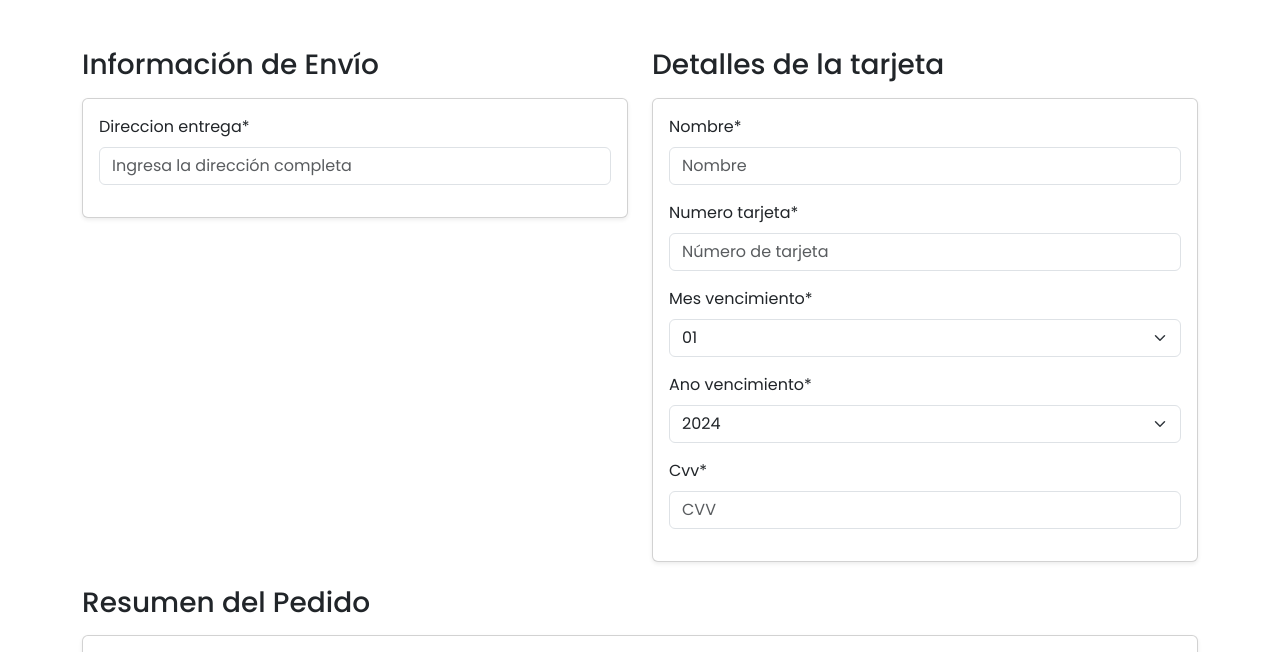
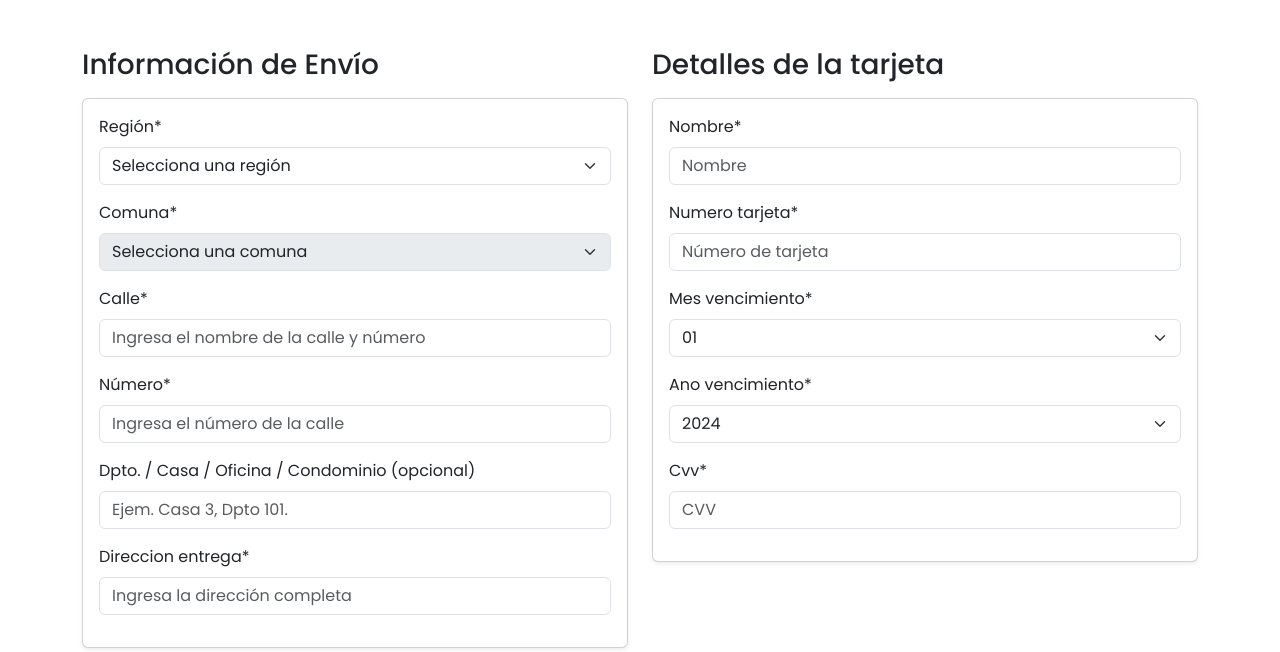
Before and after one commit to matiasdiaz1/gymbros, a Django app: page /checkout/ in a window 1280 px wide. Shown: the part 66-718 px from the top of the page. Run offline with Django 5.2, Linux system fonts and the light colour scheme; the visitor is signed in with stand-in values (Sample User, id 1); data that the repository does not hold is empty; some libraries are stand-ins or nearby versions.

Commit message:
todo listo (creo)

```diff
--- a/gymapp/forms.py
+++ b/gymapp/forms.py
@@ -30,13 +30,95 @@ class CarritoItemForm(forms.ModelForm):
         fields = '__all__'
 
 class PedidoForm(forms.ModelForm):
+    REGION_CHOICES = [
+        ('', 'Selecciona una región'),
+        ('BioBio', 'Región del Biobío'),
+        ('Santiago', 'Región Metropolitana de Santiago'),
+        # Agrega más regiones según sea necesario
+    ]
+
+    COMUNA_CHOICES = [
+        ('', 'Selecciona una comuna'),
+        ('Concepcion', 'Concepción'),
+        ('Talcahuano', 'Talcahuano'),
+        ('Hualpén', 'Hualpén'),
+        ('SanPedro', 'San Pedro de la Paz'),
+        ('Coronel', 'Coronel'),
+        ('Lota', 'Lota'),
+        ('Chiguayante', 'Chiguayante'),
+        ('Hualqui', 'Hualqui'),
+        ('Penco', 'Penco'),
+        ('Tome', 'Tomé'),
+        ('SantaJuana', 'Santa Juana'),
+        ('SantiagoCentro', 'Santiago Centro'),
+        ('LasCondes', 'Las Condes'),
+        ('Providencia', 'Providencia'),
+        ('Ñuñoa', 'Ñuñoa'),
+        ('LaFlorida', 'La Florida'),
+        ('PuenteAlto', 'Puente Alto'),
+        ('Maipu', 'Maipú'),
+        ('SanBernardo', 'San Bernardo'),
+        ('LaCisterna', 'La Cisterna'),
+        ('LaGranja', 'La Granja'),
+        ('LoEspejo', 'Lo Espejo'),
+        ('PedroAguirreCerda', 'Pedro Aguirre Cerda'),
+        ('SanMiguel', 'San Miguel'),
+        ('Independencia', 'Independencia'),
+        ('Recoleta', 'Recoleta'),
+        ('Quilicura', 'Quilicura'),
+        ('Renca', 'Renca'),
+        ('Conchali', 'Conchalí'),
+        ('Huechuraba', 'Huechuraba'),
+        ('QuintaNormal', 'Quinta Normal'),
+        ('LoPrado', 'Lo Prado'),
+        ('CerroNavia', 'Cerro Navia'),
+        ('Pudahuel', 'Pudahuel'),
+        ('EstacionCentral', 'Estación Central'),
+        ('LoBarnechea', 'Lo Barnechea'),
+        ('Vitacura', 'Vitacura'),
+        ('LaReina', 'La Reina'),
+        ('Peñalolen', 'Peñalolén'),
+        ('Macul', 'Macul'),
+        ('SanJoaquin', 'San Joaquín'),
+        ('LaPintana', 'La Pintana'),
+        ('ElBosque', 'El Bosque'),
+        ('SanRamon', 'San Ramón'),
+        # Agrega más comunas según sea necesario
+    ]
+
+    region = forms.ChoiceField(choices=REGION_CHOICES, widget=forms.Select(attrs={
+        'placeholder': 'Selecciona una región',
+        'onchange': 'habilitar_comuna()'
+    }), label="Región")
+
+    comuna = forms.ChoiceField(choices=COMUNA_CHOICES, widget=forms.Select(attrs={
+        'placeholder': 'Selecciona una comuna',
+        'disabled': 'disabled'
+    }), label="Comuna")
+
+    calle = forms.CharField(widget=forms.TextInput(attrs={
+        'placeholder': 'Ingresa el nombre de la calle y número'
+    }), label="Calle")
+
+    numero = forms.CharField(widget=forms.TextInput(attrs={
+        'placeholder': 'Ingresa el número de la calle'
+    }), label="Número")
+
+    dpto_casa_oficina = forms.CharField(required=False, widget=forms.TextInput(attrs={
+        'placeholder': 'Ejem. Casa 3, Dpto 101.'
+    }), label="Dpto. / Casa / Oficina / Condominio (opcional)")
+
     class Meta:
         model = Pedido
-        fields = ['direccion_entrega']
+        fields = ['region', 'comuna', 'calle', 'numero', 'dpto_casa_oficina']
 
     direccion_entrega = forms.CharField(widget=forms.TextInput(attrs={
         'placeholder': 'Ingresa la dirección completa'
     }))
+
+    def __init__(self, *args, **kwargs):
+        super().__init__(*args, **kwargs)
+        self.fields['region'].widget.attrs.update({'onchange': 'habilitar_comuna()'})
 
 class DetallePedidoForm(forms.ModelForm):
     class Meta:
--- a/gymapp/models.py
+++ b/gymapp/models.py
@@ -56,7 +56,12 @@ class Pedido(models.Model):
     total = models.DecimalField(max_digits=10, decimal_places=2)
     created_at = models.DateTimeField(auto_now_add=True)
     estado = models.CharField(max_length=20, choices=ESTADO_CHOICES, default='Pendiente')
-    direccion_entrega = models.TextField()
+
+    region = models.CharField(max_length=100, default='Región Desconocida')
+    comuna = models.CharField(max_length=100, default='Comuna Desconocida')
+    calle = models.CharField(max_length=100, default='Calle Desconocida')
+    numero = models.CharField(max_length=10, default='0')
+    dpto_casa_oficina = models.CharField(max_length=100, blank=True, null=True, default='')
 
     def __str__(self):
         return f"Pedido {self.id} - {self.user.username}"
--- a/gymapp/templates/gymapp/admin_pedidos.html
+++ b/gymapp/templates/gymapp/admin_pedidos.html
@@ -54,7 +54,7 @@
                                     <input type="hidden" name="pedido_id" value="{{ pedido.id }}">
                                     <button type="submit" name="delete" class="btn btn-danger btn-sm">Eliminar</button>
                                 </form>
-                                <button type="button" class="btn btn-sm" style="background-color: #7241b4; color: white; border-color: #7241b4;" data-bs-toggle="modal" data-bs-target="#direccionModal" onclick="showDireccion('{{ pedido.direccion_entrega }}')">
+                                <button type="button" class="btn btn-sm" style="background-color: #7241b4; color: white; border-color: #7241b4;" data-bs-toggle="modal" data-bs-target="#direccionModal" onclick="showDireccion('{{ pedido.region }}', '{{ pedido.comuna }}', '{{ pedido.calle }}', '{{ pedido.numero }}', '{{ pedido.dpto_casa_oficina }}')">
                                     Ver Dirección
                                 </button>
                             </td>
@@ -91,7 +91,8 @@
 </div>
 
 <script>
-    function showDireccion(direccion) {
+    function showDireccion(region, comuna, calle, numero, dpto_casa_oficina) {
+        const direccion = `${region}, ${comuna}, ${calle} ${numero}, ${dpto_casa_oficina}`;
         document.getElementById('direccionContent').innerText = direccion;
     }
 </script>
--- a/gymapp/templates/gymapp/checkout.html
+++ b/gymapp/templates/gymapp/checkout.html
@@ -5,14 +5,14 @@
     <form method="post">
         {% csrf_token %}
         <div class="row">
-
+            <!-- Información de Envío -->
             <div class="col-md-6">
                 <h3 class="mb-3">Información de Envío</h3>
                 <div class="card shadow-sm p-3 mb-4">
                     {{ pedido_form|crispy }}
                 </div>
             </div>
-
+            <!-- Información de Pago -->
             <div class="col-md-6">
                 <h3 class="mb-3">Detalles de la tarjeta</h3>
                 <div class="card shadow-sm p-3 mb-4">
@@ -20,7 +20,7 @@
                 </div>
             </div>
         </div>
-
+        <!-- Resumen del Pedido -->
         <h3 class="mb-3">Resumen del Pedido</h3>
         <div class="card shadow-sm p-3 mb-4">
             <div class="table-responsive">
@@ -46,11 +46,29 @@
                 </table>
             </div>
         </div>
-
+        <!-- Total y Realizar Pedido -->
         <div class="d-flex justify-content-between mt-4">
             <h3>Total: ${{ total }}</h3>
             <button type="submit" class="btn btn-lg" style="background-color: #7241b4; color: white; border-color: #7241b4;">Realizar Pedido</button>
         </div>
     </form>
 </div>
+
+
+
+<script>
+    function habilitar_comuna() {
+        var region = document.getElementById("id_region").value;
+        var comuna = document.getElementById("id_comuna");
+        if (region) {
+            comuna.disabled = false;
+        } else {
+            comuna.disabled = true;
+        }
+    }
+</script>
+
+
+
+
 {% endblock contenido %}
```
Also changed, not shown: gymapp/admin.py (+3 -4 lines), gymapp/migrations/0015_remove_pedido_direccion_entrega_pedido_calle_and_more.py (added).
